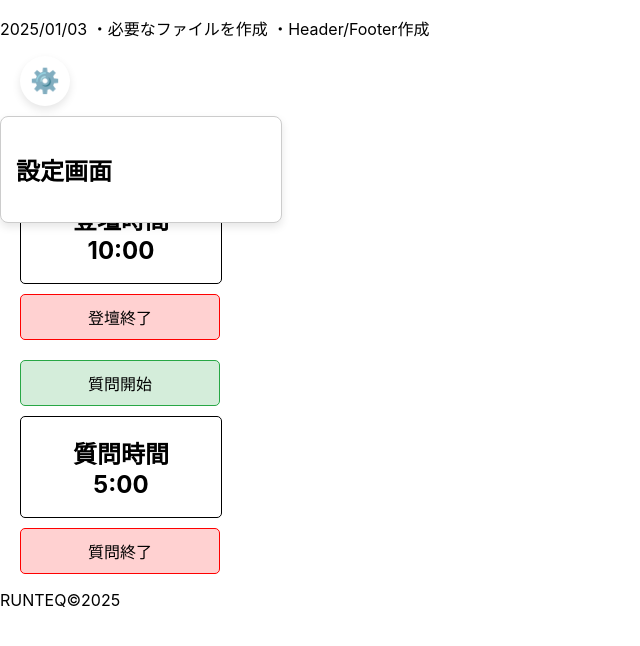
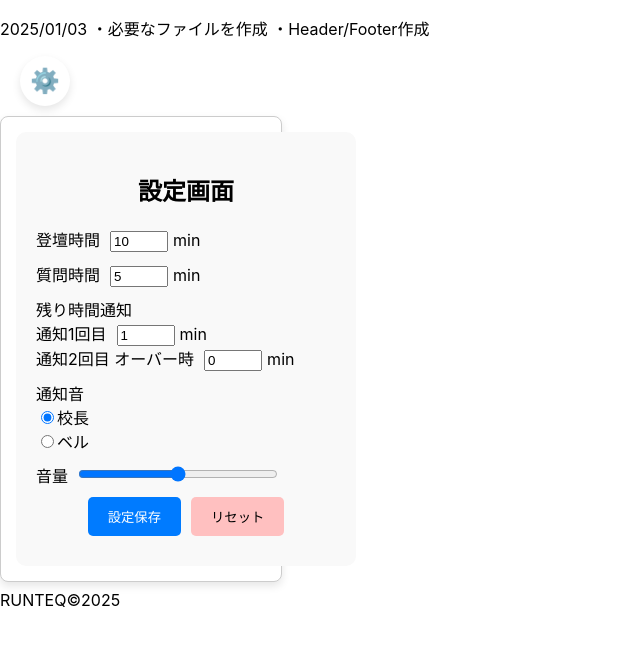
Before and after one commit to RUNTEQ-Isamin-Michi-Sakupi/lets-shuffle, a React (Create React App) app in the folder src/: page / in a window 1280 px wide. Both pictures are taken after a click on the button "⚙️". Shown: the top 646 px of the page, without its empty margins (0-640 px from the left). Built offline with nearby package versions, Linux system fonts and the light colour scheme.

Commit message:
設定ボタンを作って、クリックしたら、表示される機能の追加

```diff
--- a/src/src/03_views/components/blocks/Setting.jsx
+++ b/src/src/03_views/components/blocks/Setting.jsx
@@ -1,11 +1,170 @@
-import React from 'react';
+import React, { useState } from 'react';
 
 const Setting = () => {
+    const [presentationTime, setPresentationTime] = useState(10); // 登壇時間（分）
+    const [questionTime, setQuestionTime] = useState(5); // 質問時間（分）
+    const [firstNotification, setFirstNotification] = useState(1); // 最初の通知時間（分）
+    const [secondNotification, setSecondNotification] = useState(0); // 2回目の通知時間（分）
+    const [notificationSound, setNotificationSound] = useState('校長'); // 通知音
+    const [volume, setVolume] = useState(50); // 音量
+
+    const handleSave = () => {
+        console.log({
+            presentationTime,
+            questionTime,
+            firstNotification,
+            secondNotification,
+            notificationSound,
+            volume,
+        });
+        alert('設定を保存しました！');
+    };
+
+    const handleReset = () => {
+        setPresentationTime(10);
+        setQuestionTime(5);
+        setFirstNotification(1);
+        setSecondNotification(-1);
+        setNotificationSound('校長');
+        setVolume(50);
+    };
+
     return (
-        <div>
-            {/* 設定画面の内容 */}
-            <h2>設定画面</h2>
-            {/* 他の設定項目 */}
+        <div style={{ padding: '20px', backgroundColor: '#f9f9f9', borderRadius: '10px', width: '300px' }}>
+            <h2 style={{ textAlign: 'center' }}>設定画面</h2>
+
+            {/* 登壇時間 */}
+            <div style={{ marginBottom: '10px' }}>
+                <label>登壇時間</label>
+                <input
+                    type="number"
+                    value={presentationTime}
+                    onChange={(e) => setPresentationTime(Number(e.target.value))}
+                    style={{
+                        width: '50px',
+                        marginLeft: '10px',
+                        marginRight: '5px',
+                    }}
+                />
+                min
+            </div>
+
+            {/* 質問時間 */}
+            <div style={{ marginBottom: '10px' }}>
+                <label>質問時間</label>
+                <input
+                    type="number"
+                    value={questionTime}
+                    onChange={(e) => setQuestionTime(Number(e.target.value))}
+                    style={{
+                        width: '50px',
+                        marginLeft: '10px',
+                        marginRight: '5px',
+                    }}
+                />
+                min
+            </div>
+
+            {/* 残り時間通知 */}
+            <div style={{ marginBottom: '10px' }}>
+                <label>残り時間通知</label>
+                <div>
+                    <label>
+                        通知1回目
+                        <input
+                            type="number"
+                            value={firstNotification}
+                            onChange={(e) => setFirstNotification(Number(e.target.value))}
+                            style={{
+                                width: '50px',
+                                marginLeft: '10px',
+                                marginRight: '5px',
+                            }}
+                        />
+                        min
+                    </label>
+                </div>
+                <div>
+                    <label>
+                        通知2回目 オーバー時
+                        <input
+                            type="number"
+                            value={secondNotification}
+                            onChange={(e) => setSecondNotification(Number(e.target.value))}
+                            style={{
+                                width: '50px',
+                                marginLeft: '10px',
+                                marginRight: '5px',
+                            }}
+                        />
+                        min
+                    </label>
+                </div>
+            </div>
+
+            {/* 通知音 */}
+            <div style={{ marginBottom: '10px' }}>
+                <label>通知音</label>
+                <div>
+                    {['校長', 'ベル'].map((sound) => (
+                        <div key={sound}>
+                            <label>
+                                <input
+                                    type="radio"
+                                    value={sound}
+                                    checked={notificationSound === sound}
+                                    onChange={(e) => setNotificationSound(e.target.value)}
+                                />
+                                {sound}
+                            </label>
+                        </div>
+                    ))}
+                </div>
+            </div>
+
+            {/* 音量 */}
+            <div style={{ marginBottom: '10px' }}>
+                <label>音量</label>
+                <input
+                    type="range"
+                    value={volume}
+                    onChange={(e) => setVolume(Number(e.target.value))}
+                    min="0"
+                    max="100"
+                    style={{ marginLeft: '10px', width: '200px' }}
+                />
+            </div>
+
+            {/* 保存ボタン */}
+            <div style={{ textAlign: 'center', marginBottom: '10px' }}>
+                <button
+                    onClick={handleSave}
+                    style={{
+                        backgroundColor: '#007bff',
+                        color: '#fff',
+                        padding: '10px 20px',
+                        border: 'none',
+                        borderRadius: '5px',
+                        cursor: 'pointer',
+                        marginRight: '10px',
+                    }}
+                >
+                    設定保存
+                </button>
+                <button
+                    onClick={handleReset}
+                    style={{
+                        backgroundColor: '#ffc0c0',
+                        color: '#000',
+                        padding: '10px 20px',
+                        border: 'none',
+                        borderRadius: '5px',
+                        cursor: 'pointer',
+                    }}
+                >
+                    リセット
+                </button>
+            </div>
         </div>
     );
 };
--- a/src/src/index.js
+++ b/src/src/index.js
@@ -13,6 +13,7 @@ root.render(
   <React.StrictMode>
     <Header />
     <SettingButton /> {/* 設定画面を表示するボタン */}
+    {/* ここに現在の発表者を追加する */}
     <InputTime /> {/* コンポーネントをアプリの一部として表示させるためにみちが追加 */}
     <Footer />
   </React.StrictMode>
```
